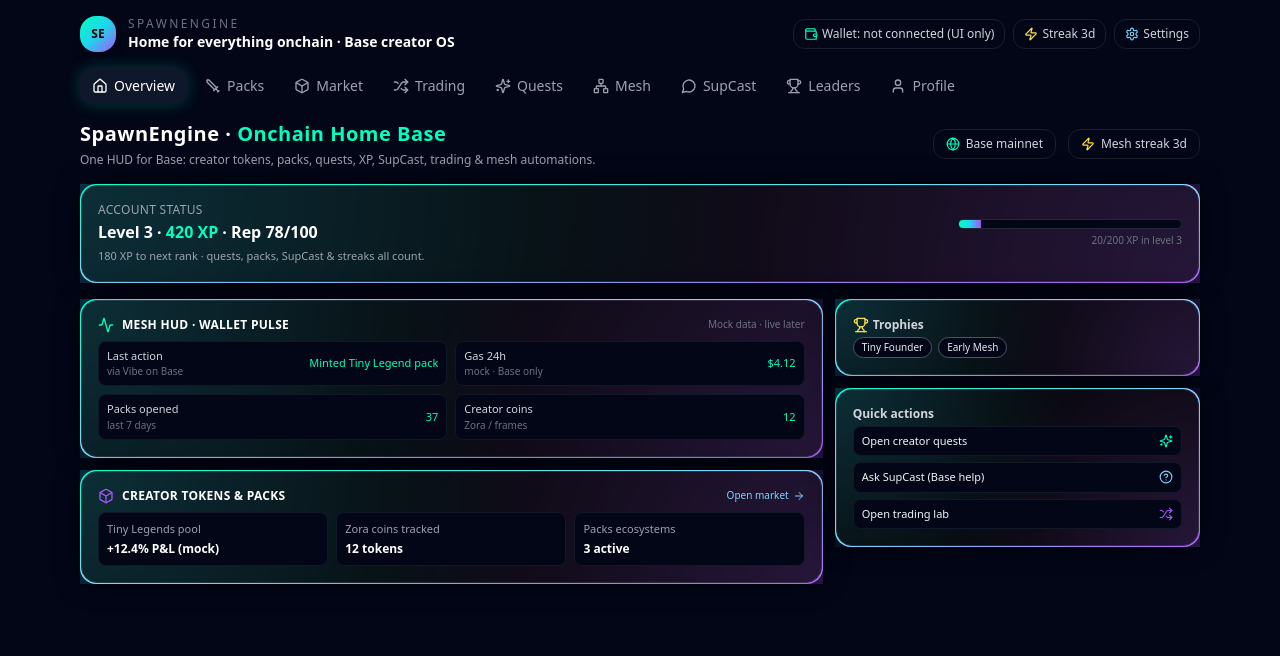
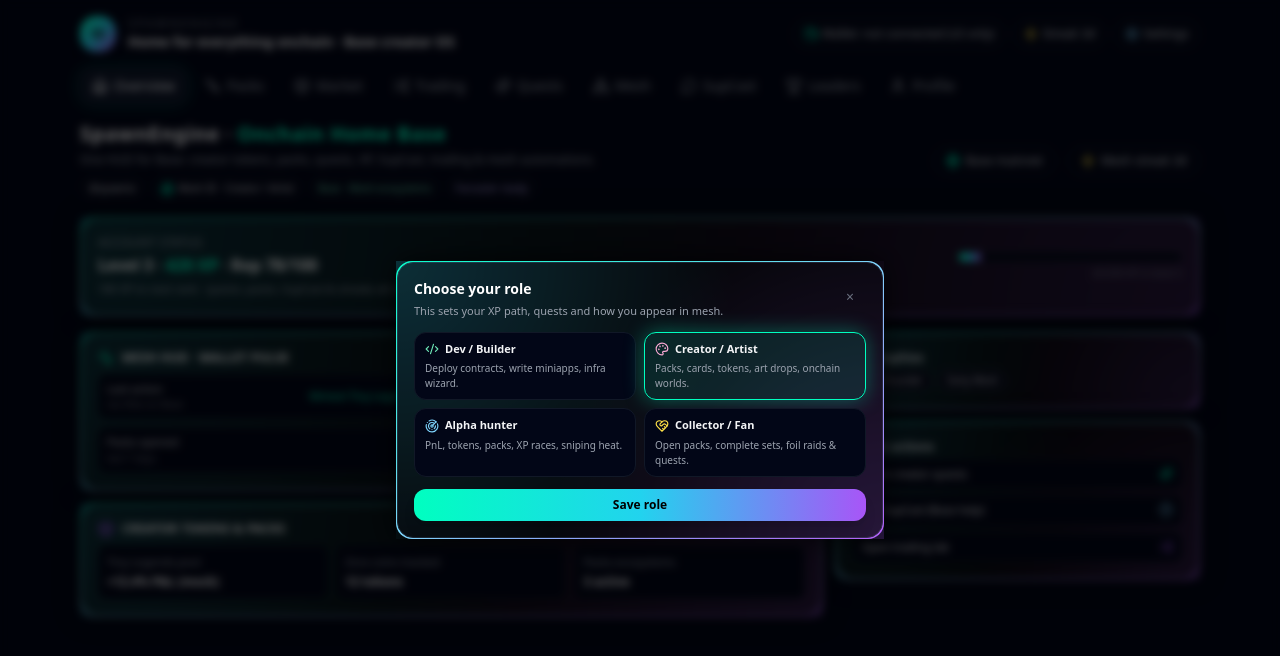
Before and after one commit to gascheckking/Onsdag-, a React (Vite) app: page / in a window 1280 px wide. Shown: the top 656 px of the page. Built offline with nearby package versions, Linux system fonts and the light colour scheme.

Commit message:
Update App.tsx

```diff
--- a/src/App.tsx
+++ b/src/App.tsx
@@ -18,6 +18,10 @@
   Wallet,
   Settings,
   HelpCircle,
+  Code2,
+  Palette,
+  Radar,
+  HeartHandshake,
 } from 'lucide-react';
 
 type MainTab =
@@ -32,6 +36,8 @@
   | 'profile';
 
 type SupCastCategory = 'tokens' | 'packs' | 'infra' | 'frames' | 'ux';
+
+type MeshRole = 'dev' | 'creator' | 'alpha' | 'collector';
 
 interface SupCastCase {
   id: string;
@@ -80,6 +86,26 @@
   const level = useMemo(() => Math.floor(xp / 200) + 1, [xp]);
   const xpInLevel = useMemo(() => xp % 200, [xp]);
   const xpToNext = 200 - xpInLevel;
+
+  // Roll / mesh ID
+  const [meshRole, setMeshRole] = useState<MeshRole>('creator');
+  const [pendingRole, setPendingRole] = useState<MeshRole>('creator');
+  const [showRoleModal, setShowRoleModal] = useState<boolean>(true);
+
+  const meshRoleLabel = (role: MeshRole) => {
+    switch (role) {
+      case 'dev':
+        return 'Dev / Builder';
+      case 'creator':
+        return 'Creator / Artist';
+      case 'alpha':
+        return 'Alpha hunter';
+      case 'collector':
+        return 'Collector / Fan';
+      default:
+        return 'Explorer';
+    }
+  };
 
   // Holo theme helpers
   const neon = 'text-[#00FFC0]';
@@ -327,6 +353,24 @@
           <p className="text-[11px] sm:text-xs text-gray-400 mt-1 max-w-xl">
             One HUD for Base: creator tokens, packs, quests, XP, SupCast, trading & mesh automations.
           </p>
+          <div className="mt-2 flex flex-wrap gap-1.5 text-[10px]">
+            <span className="px-2 py-1 rounded-full bg-[#020617] border border-[#1b1f2b] text-gray-200">
+              @spawniz
+            </span>
+            <button
+              onClick={() => setShowRoleModal(true)}
+              className="px-2 py-1 rounded-full bg-[#020617] border border-[#1b1f2b] text-gray-200 flex items-center gap-1 hover:border-[#00FFC0]"
+            >
+              <Radar className="w-3.5 h-3.5 text-[#00FFC0]" />
+              <span>Mesh ID · {meshRoleLabel(meshRole)}</span>
+            </button>
+            <span className="px-2 py-1 rounded-full bg-[#020617] border border-[#1b1f2b] text-emerald-300">
+              Base · Mesh ecosystems
+            </span>
+            <span className="px-2 py-1 rounded-full bg-[#020617] border border-[#1b1f2b] text-violet-300">
+              Farcaster ready
+            </span>
+          </div>
         </div>
         <div className="flex items-center gap-3 text-xs">
           <div className="px-3 py-1.5 rounded-xl bg-[#020617] border border-[#1b1f2b] flex items-center gap-1.5">
@@ -927,9 +971,9 @@
         </p>
         <div className="relative h-40 sm:h-56 rounded-2xl border border-[#111827] bg-[#020617] overflow-hidden">
           {/* glowing nodes */}
-          <div className="absolute inset-0 opacity-80 bg-[radial-gradient(circle_at_12%_18%,#22c55e_0,transparent_55%),radial-gradient(circle_at_80%_26%,#0ea5e9_0,transparent_55%),radial-gradient(circle_at_30%_88%,#a855f7_0,transparent_55%),radial-gradient(circle_at_78%_80%,#f97316_0,transparent_55%)]" />
+          <div className="absolute inset-0 opacity-90 bg-[radial-gradient(circle_at_12%_18%,#22c55e_0,transparent_55%),radial-gradient(circle_at_80%_26%,#0ea5e9_0,transparent_55%),radial-gradient(circle_at_30%_88%,#a855f7_0,transparent_55%),radial-gradient(circle_at_78%_80%,#f97316_0,transparent_55%)]" />
           {/* grid lines */}
-          <div className="absolute inset-0 opacity-40 bg-[linear-gradient(to_right,rgba(148,163,184,0.22)_1px,transparent_1px),linear-gradient(to_bottom,rgba(148,163,184,0.22)_1px,transparent_1px)] bg-[size:26px_26px]" />
+          <div className="absolute inset-0 opacity-45 bg-[linear-gradient(to_right,rgba(148,163,184,0.22)_1px,transparent_1px),linear-gradient(to_bottom,rgba(148,163,184,0.22)_1px,transparent_1px)] bg-[size:26px_26px]" />
           {/* orbit rings */}
           <div className="absolute inset-4 opacity-40 border border-[#38bdf8] rounded-full" />
           <div className="absolute inset-10 opacity-30 border border-[#22c55e] rounded-full" />
@@ -937,8 +981,8 @@
           {/* label */}
           <div className="relative z-10 flex flex-col items-center justify-center h-full text-[11px]">
             <p className="text-gray-100 mb-1">Mesh bubble map placeholder</p>
-            <p className="text-gray-500">
-              Wallet bubbles, path trails & snipes later · UI first.
+            <p className="text-gray-500 text-center px-4">
+              Wallet bubbles, path trails & snipes later · this is the holo background playground.
             </p>
           </div>
         </div>
@@ -1237,7 +1281,9 @@
             </div>
             <div>
               <p className="text-sm text-white font-semibold">@spawniz</p>
-              <p className="text-[11px] text-gray-400">Base · Tiny Legends · SpawnEngine</p>
+              <p className="text-[11px] text-gray-400">
+                {meshRoleLabel(meshRole)} · Base · Tiny Legends · SpawnEngine
+              </p>
             </div>
           </div>
           <div className="grid sm:grid-cols-3 gap-2 text-[11px]">
@@ -1257,19 +1303,111 @@
           <p className="text-[11px] text-gray-500 mt-2">
             This page will later show exact Tiny Legends sets, foil pulls, mythics and card stats for your wallet.
           </p>
+          <button
+            onClick={() => setShowRoleModal(true)}
+            className="mt-3 inline-flex items-center gap-1.5 px-3 py-1.5 rounded-xl bg-[#020617] border border-[#1b1f2b] text-[11px] text-gray-200 hover:border-[#00FFC0]"
+          >
+            <Settings className="w-3.5 h-3.5 text-[#7dd3fc]" />
+            Change mesh role
+          </button>
         </HoloCard>
 
         <HoloCard>
           <p className="text-xs text-gray-300 font-semibold mb-1">Gamification summary</p>
           <ul className="text-[11px] text-gray-400 space-y-1 list-disc ml-4">
-            <li>XP from: quests, packs, SupCast, jackpots, trading.</li>
-            <li>Trophies from key moments (first mythic, jackpot, big quests).</li>
-            <li>Rep from SupCast support & clean trading.</li>
+            <li>XP från quests, packs, SupCast, jackpots, trading.</li>
+            <li>Trophies från key moments (första mythic, jackpot, stora quests).</li>
+            <li>Rep från SupCast support & clean trading.</li>
           </ul>
         </HoloCard>
       </div>
     </div>
   );
+
+  // Role modal (högt upp som på skärmen)
+  const RoleModal: React.FC = () => {
+    if (!showRoleModal) return null;
+
+    const RoleCard: React.FC<{
+      id: MeshRole;
+      title: string;
+      desc: string;
+      icon: React.ReactNode;
+    }> = ({ id, title, desc, icon }) => {
+      const active = pendingRole === id;
+      return (
+        <button
+          onClick={() => setPendingRole(id)}
+          className={`text-left rounded-xl border px-2.5 py-2 flex flex-col gap-1 transition ${
+            active
+              ? 'border-[#00FFC0] bg-[#00FFC0]/10 shadow-[0_0_20px_rgba(0,255,192,0.35)]'
+              : 'border-[#111827] bg-[#020617] hover:border-[#7dd3fc]'
+          }`}
+        >
+          <div className="flex items-center gap-1.5 text-[11px]">
+            {icon}
+            <span className="text-gray-100 font-semibold">{title}</span>
+          </div>
+          <p className="text-[10px] text-gray-400">{desc}</p>
+        </button>
+      );
+    };
+
+    return (
+      <div className="fixed inset-0 z-30 flex items-end sm:items-center justify-center bg-black/60 backdrop-blur-sm pb-24 sm:pb-0">
+        <div className="w-full max-w-lg px-3">
+          <HoloCard>
+            <button
+              onClick={() => setShowRoleModal(false)}
+              className="absolute right-3 top-2 text-gray-500 text-sm hover:text-gray-300"
+            >
+              ×
+            </button>
+            <h3 className="text-sm font-semibold text-white mb-1">Choose your role</h3>
+            <p className="text-[11px] text-gray-400 mb-3">
+              This sets your XP path, quests and how you appear in mesh.
+            </p>
+            <div className="grid grid-cols-2 gap-2 text-[11px] mb-3">
+              <RoleCard
+                id="dev"
+                title="Dev / Builder"
+                desc="Deploy contracts, write miniapps, infra wizard."
+                icon={<Code2 className="w-3.5 h-3.5 text-emerald-300" />}
+              />
+              <RoleCard
+                id="creator"
+                title="Creator / Artist"
+                desc="Packs, cards, tokens, art drops, onchain worlds."
+                icon={<Palette className="w-3.5 h-3.5 text-pink-300" />}
+              />
+              <RoleCard
+                id="alpha"
+                title="Alpha hunter"
+                desc="PnL, tokens, packs, XP races, sniping heat."
+                icon={<Radar className="w-3.5 h-3.5 text-sky-300" />}
+              />
+              <RoleCard
+                id="collector"
+                title="Collector / Fan"
+                desc="Open packs, complete sets, foil raids & quests."
+                icon={<HeartHandshake className="w-3.5 h-3.5 text-yellow-300" />}
+              />
+            </div>
+            <button
+              onClick={() => {
+                setMeshRole(pendingRole);
+                setShowRoleModal(false);
+                addXP(12);
+              }}
+              className="w-full py-2 rounded-xl bg-gradient-to-r from-[#00FFC0] via-[#22d3ee] to-[#a855f7] text-xs font-semibold text-black shadow-lg hover:brightness-110"
+            >
+              Save role
+            </button>
+          </HoloCard>
+        </div>
+      </div>
+    );
+  };
 
   return (
     <div className="min-h-screen bg-[#020617] text-gray-100">
@@ -1385,6 +1523,9 @@
           {activeTab === 'profile' && <ProfileTab />}
         </main>
       </div>
+
+      {/* choose-role overlay */}
+      <RoleModal />
     </div>
   );
 };
```
